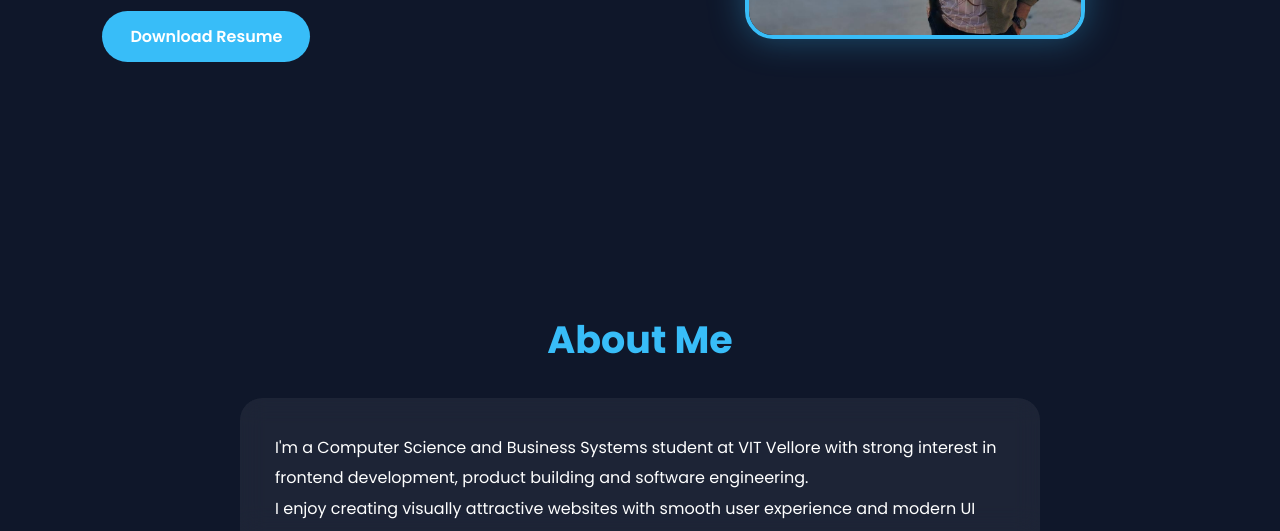
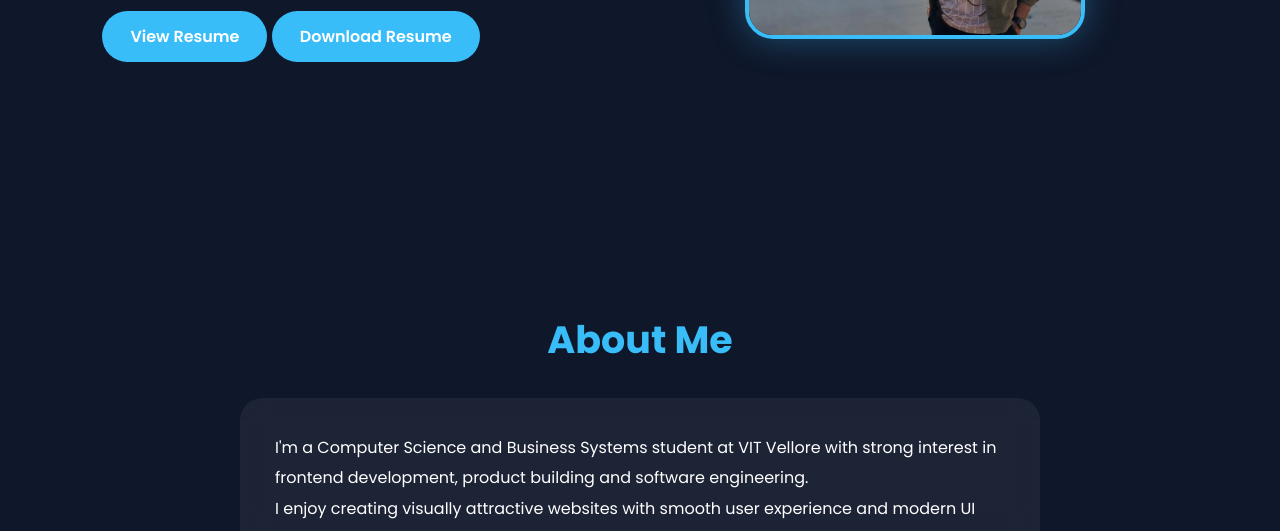
Before and after one commit to aniesh0312/Portfolio, a plain HTML site: page index.html in a window 1280 px wide. Shown: the part 569-1100 px from the top of the page. Drawn offline with Linux system fonts and the light colour scheme.

Commit message:
Update index.html

```diff
--- a/index.html
+++ b/index.html
@@ -73,9 +73,29 @@ FILE: index.html
 
       </div>
 
-     <a href="resume.pdf" download class="btn">
-  Download Resume
-</a>
+   <div class="resume-buttons">
+
+  <!-- VIEW RESUME -->
+
+  <a href="resume.pdf"
+     target="_blank"
+     class="btn">
+
+     View Resume
+
+  </a>
+
+  <!-- DOWNLOAD RESUME -->
+
+  <a href="resume.pdf"
+     download
+     class="btn secondary-btn">
+
+     Download Resume
+
+  </a>
+
+</div>
     </div>
 
     <div class="home-image">
```
